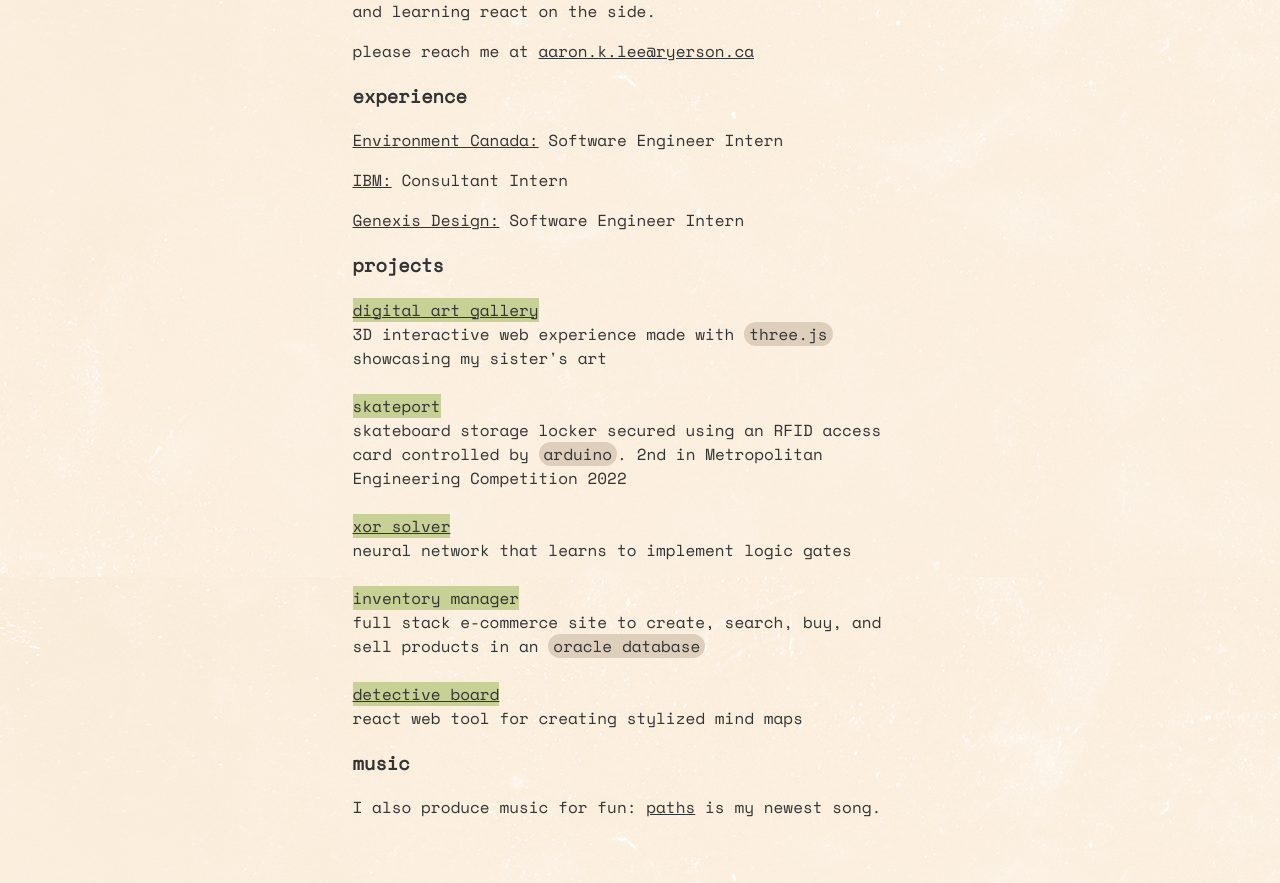
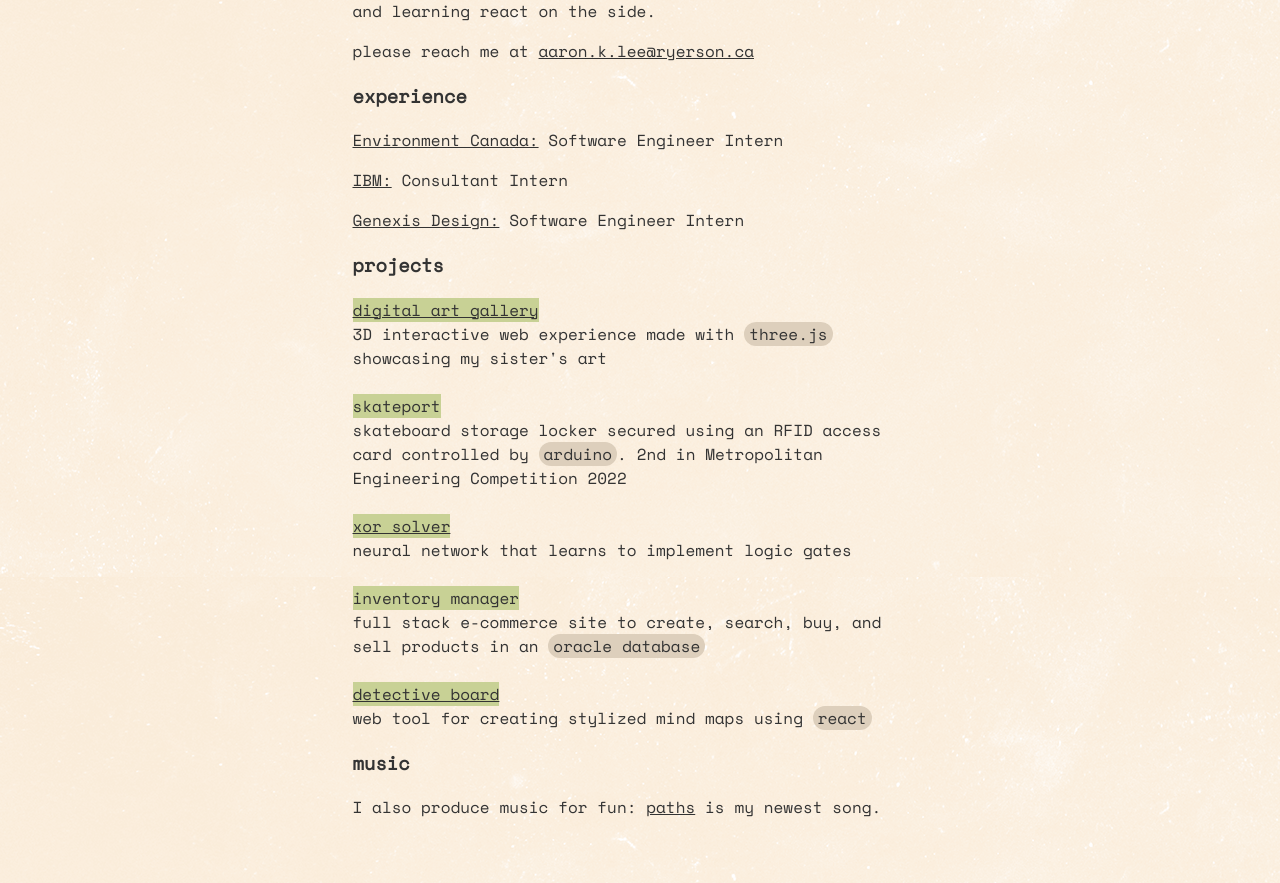
Before and after one commit to Fungeey/fungeey.github.io, a website: page index.html in a window 1280 px wide. Shown: the part 185-1068 px from the top of the page. Drawn offline with nearby package versions, Linux system fonts and the light colour scheme.

Commit message:
highlight

```diff
--- a/index.html
+++ b/index.html
@@ -68,7 +68,7 @@
 
             <h4> <a target="_blank" href="https://github.com/Fungeey/detectiveboard">detective board</a> </h4>
 
-            react web tool for creating stylized mind maps
+            web tool for creating stylized mind maps using <span>react</span>
             <br>
 
             <h3> music </h3>
```
